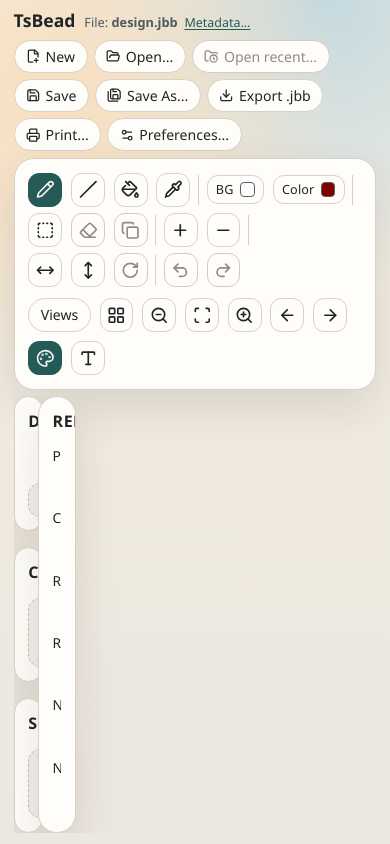
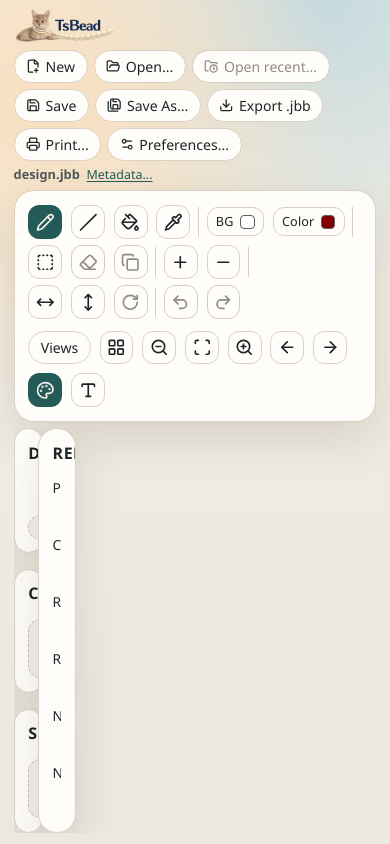
Before and after one commit to cyrilcombe/tsbead, a React (Vite) app: page / in a window 390 px wide. Built offline with nearby package versions, Linux system fonts and the light colour scheme.

Commit message:
feat(ui): integrate cropped logo in header and align file status

```diff
--- a/src/App.tsx
+++ b/src/App.tsx
@@ -49,6 +49,7 @@
 import { BeadCanvas } from './ui/canvas/BeadCanvas'
 import { BeadPreviewCanvas } from './ui/canvas/BeadPreviewCanvas'
 import type { CellPoint, JBeadDocument, SelectionRect, ViewPaneId } from './domain/types'
+import tsbeadLogoHorizontal from './assets/tsbead-logo-horizontal.png'
 import './index.css'
 
 const LOCAL_PROJECT_ID = 'local-default'
@@ -1269,15 +1270,9 @@
     <div className="app-shell">
       <header className="app-header">
         <div className="header-main">
-          <h1>TsBead</h1>
-          <p className="file-status">
-            File: <strong>{openFileName}</strong>
-            {dirty ? <span className="file-status-dirty"> (unsaved)</span> : null}
-            <button className="metadata-inline-action" onClick={onOpenMetadataDialog} title="Edit metadata">
-              {metadataLabel}
-            </button>
-          </p>
-        </div>
+          <img className="app-logo" src={tsbeadLogoHorizontal} alt="TsBead" />
+        </div>
+        <div className="header-controls">
           <div className="header-actions">
             <button className="action header-action" onClick={onNewDocument}>
               <FilePlus2 className="header-action-icon" aria-hidden="true" />
@@ -1317,6 +1312,14 @@
               <span>Preferences...</span>
             </button>
             <input ref={openFileInputRef} className="hidden-file-input" type="file" accept=".jbb,text/plain" onChange={onFileInputChange} />
+          </div>
+          <p className="file-status">
+            <strong>{openFileName}</strong>
+            {dirty ? <span className="file-status-dirty"> (unsaved)</span> : null}
+            <button className="metadata-inline-action" onClick={onOpenMetadataDialog} title="Edit metadata">
+              {metadataLabel}
+            </button>
+          </p>
         </div>
       </header>
 
--- a/src/index.css
+++ b/src/index.css
@@ -51,18 +51,37 @@
 
 .app-header {
   display: flex;
-  align-items: center;
+  align-items: flex-start;
   justify-content: space-between;
   gap: 0.45rem;
-  flex-wrap: wrap;
+  flex-wrap: nowrap;
   margin-bottom: 0;
 }
 
 .header-main {
   display: flex;
-  align-items: baseline;
+  align-items: center;
   gap: 0.55rem;
-  min-width: min(100%, 320px);
+  min-width: 0;
+  flex: 1 1 auto;
+}
+
+.header-controls {
+  display: flex;
+  flex-direction: column;
+  align-items: flex-end;
+  gap: 0.28rem;
+  min-width: 0;
+}
+
+.app-logo {
+  display: block;
+  width: auto;
+  height: clamp(2.1rem, 5.8vw, 3.4rem);
+  max-width: none;
+  object-fit: contain;
+  object-position: center;
+  flex: none;
 }
 
 .eyebrow {
@@ -82,7 +101,8 @@
   margin: 0;
   font-size: 0.8rem;
   color: #4f5a5e;
-  white-space: nowrap;
+  white-space: normal;
+  text-align: right;
 }
 
 .file-status-dirty {
@@ -93,7 +113,9 @@
 .header-actions {
   display: flex;
   flex-wrap: wrap;
+  justify-content: flex-end;
   gap: 0.38rem;
+  margin-left: 0;
 }
 
 .header-action {
@@ -765,6 +787,23 @@
 }
 
 @media (max-width: 980px) {
+  .app-header {
+    flex-wrap: wrap;
+  }
+
+  .header-controls {
+    width: 100%;
+    align-items: flex-start;
+  }
+
+  .header-actions {
+    justify-content: flex-start;
+  }
+
+  .file-status {
+    text-align: left;
+  }
+
   .workspace {
     grid-template-columns: 1fr;
     height: auto;
```
Also changed, not shown: src/assets/tsbead-logo-horizontal.png (added). Lines whose indentation alone changed are shown as unchanged.
